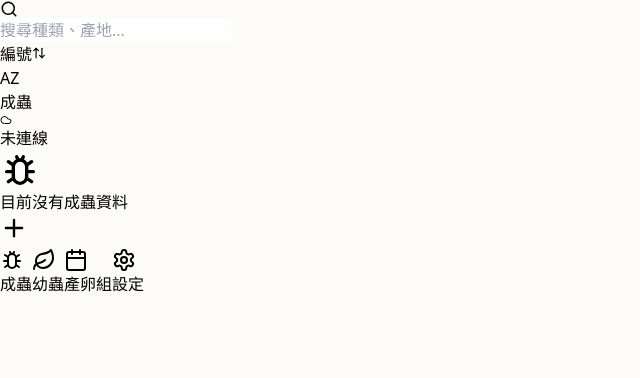
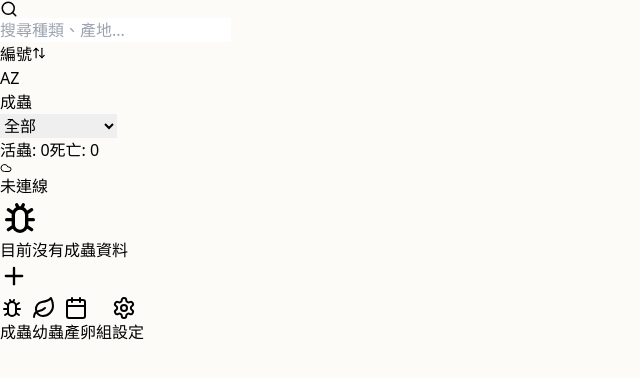
Before and after one commit to jayc0207/Beetle-Manager, a React (Vite) app: page / in a window 1280 px wide. Shown: the top 378 px of the page, without its empty margins (0-640 px from the left). Built offline with nearby package versions, Linux system fonts and the light colour scheme; the HTML template or start-up script is replaced by a standard one.

Commit message:
Update App.jsx  加入活蟲死蟲的過濾

```diff
--- a/src/App.jsx
+++ b/src/App.jsx
@@ -213,6 +213,7 @@ const loadGoogleScript = (callback) => {
 export default function App() {
   // State
   const [activeTab, setActiveTab] = useState('adult');
+  const [adultFilter, setAdultFilter] = useState('all'); // 'all', 'alive', 'dead'
   const [view, setView] = useState('list'); // 'list', 'form', 'shared'
   const [data, setData] = useState([]);
   const [searchQuery, setSearchQuery] = useState('');
@@ -1277,9 +1278,23 @@ export default function App() {
 
   // --- Filter and Sort ---
 
-  // 1. Filter by Tab
+  // 計算活蟲與死亡數量 (僅在成蟲分頁計算)
+  let aliveCount = 0;
+  let deadCount = 0;
+  if (activeTab === 'adult') {
+      const adultData = data.filter(item => item.type === 'adult');
+      deadCount = adultData.filter(item => !!item.deathDate).length;
+      aliveCount = adultData.length - deadCount;
+  }
+
+  // 1. Filter by Tab and Status Mode
   let processedData = data.filter(item => {
-    if (activeTab === 'adult') return item.type === 'adult';
+    if (activeTab === 'adult') {
+        if (item.type !== 'adult') return false;
+        if (adultFilter === 'alive') return !item.deathDate; // 沒有死亡日代表活的
+        if (adultFilter === 'dead') return !!item.deathDate;   // 有死亡日代表死的
+        return true; // all
+    }
     if (activeTab === 'larva') return item.type === 'larva';
     if (activeTab === 'breeding') return item.type === 'breeding';
     return true;
@@ -2233,11 +2248,36 @@ export default function App() {
 
         <div className="text-[#8B5E3C] font-bold">AZ</div>
       </div>
+
+      {/* Header Title and Filters Area */}
       {view === 'list' && (
-        <div className="flex justify-between items-end mt-4 ml-1">
+        <div className="flex justify-between items-start sm:items-end mt-4 ml-1">
+            <div className="flex flex-col sm:flex-row sm:items-center gap-2">
                 <h1 className="text-2xl font-bold text-[#4A3B32]">
                 {activeTab === 'adult' ? '成蟲' : activeTab === 'larva' ? '幼蟲' : activeTab === 'breeding' ? '產卵組' : '設定'}
                 </h1>
+
+                {/* 成蟲過濾器與統計 */}
+                {activeTab === 'adult' && (
+                    <div className="flex items-center gap-2">
+                        <select
+                            value={adultFilter}
+                            onChange={(e) => setAdultFilter(e.target.value)}
+                            className="bg-white border border-[#D6CDBF] text-[#5C4033] rounded-full px-2 py-1 text-xs focus:outline-none focus:border-[#8B5E3C] font-medium shadow-sm"
+                        >
+                            <option value="all">全部</option>
+                            <option value="alive">只顯示活蟲</option>
+                            <option value="dead">只顯示死亡蟲</option>
+                        </select>
+                        <div className="text-[10px] font-bold flex gap-1">
+                            <span className="bg-green-50 border border-green-200 text-green-700 px-1.5 py-1 rounded-md">活蟲: {aliveCount}</span>
+                            <span className="bg-gray-100 border border-gray-200 text-gray-600 px-1.5 py-1 rounded-md">死亡: {deadCount}</span>
+                        </div>
+                    </div>
+                )}
+            </div>
+
+            <div className="shrink-0 mt-1 sm:mt-0">
                 {isSignedIn ? (
                     <span className="text-xs text-green-600 flex items-center gap-1 mb-1 font-medium bg-green-50 px-2 py-1 rounded-full">
                         <Cloud size={12}/> 已連線
@@ -2247,6 +2287,7 @@ export default function App() {
                         <Cloud size={12}/> 未連線
                     </span>
                 )}
+            </div>
         </div>
       )}
     </div>
```
Lines whose indentation alone changed are shown as unchanged.
